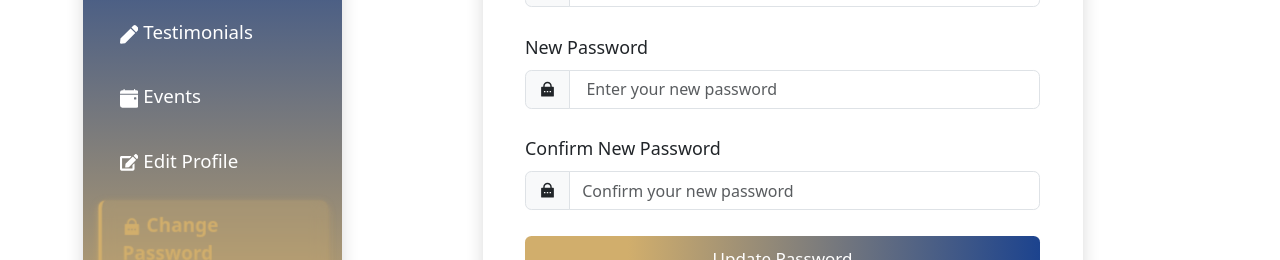
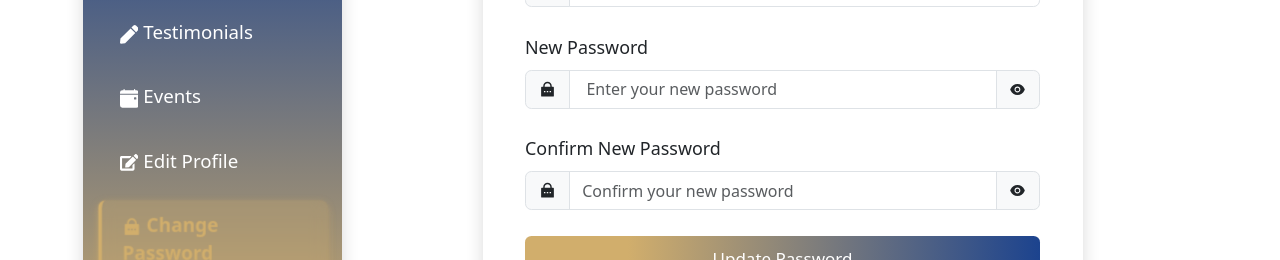
Before and after one commit to tcarsity/eriseyi-orisun-ayo, a React (Vite) app: page /admin-change-password in a window 1280 px wide. Shown: the part 372-632 px from the top of the page. Built offline with nearby package versions, Linux system fonts and the light colour scheme; no server answers; sample sign-in values are in the browser's storage.

Commit message:
added eyes pass

```diff
--- a/src/components/admin/ChangePassword.jsx
+++ b/src/components/admin/ChangePassword.jsx
@@ -1,4 +1,4 @@
-import React, { useCallback } from "react";
+import React, { useCallback, useState } from "react";
 import Layout from "../common/Layout";
 import { Link } from "react-router-dom";
 import SideBar from "../admincontrol/SideBar";
@@ -9,8 +9,10 @@ import api from "../../api/axios";
 import { useAuth } from "../context/AuthContext";
 import { RiLockPasswordFill } from "react-icons/ri";
 import LoadingButton from "../LoadingButton";
+import { AiFillEye, AiFillEyeInvisible } from "react-icons/ai";
 
 const ChangePassword = () => {
+  const [showPassword, setShowPassword] = useState(false);
   const { user } = useAuth();
   const {
     register,
@@ -144,6 +146,20 @@ const ChangePassword = () => {
                                 placeholder=" Enter your new password"
                               />
 
+                              <span
+                                className="input-group-text"
+                                role="button"
+                                onMouseDown={(e) => e.preventDefault()}
+                                onClick={() => setShowPassword((prev) => !prev)}
+                                style={{ cursor: "pointer" }}
+                              >
+                                {showPassword ? (
+                                  <AiFillEyeInvisible />
+                                ) : (
+                                  <AiFillEye />
+                                )}
+                              </span>
+
                               {errors.new_password && (
                                 <p className="invalid-feedback">
                                   {errors.new_password?.message}
@@ -177,6 +193,20 @@ const ChangePassword = () => {
                                 placeholder="Confirm your new password"
                               />
 
+                              <span
+                                className="input-group-text"
+                                role="button"
+                                onMouseDown={(e) => e.preventDefault()}
+                                onClick={() => setShowPassword((prev) => !prev)}
+                                style={{ cursor: "pointer" }}
+                              >
+                                {showPassword ? (
+                                  <AiFillEyeInvisible />
+                                ) : (
+                                  <AiFillEye />
+                                )}
+                              </span>
+
                               {errors.new_password_confirmation && (
                                 <p className="invalid-feedback">
                                   {errors.new_password_confirmation?.message}
--- a/src/components/admin/ResetPassword.jsx
+++ b/src/components/admin/ResetPassword.jsx
@@ -7,10 +7,12 @@ import { useMutation } from "@tanstack/react-query";
 import toast from "react-hot-toast";
 import { supabase } from "../../lib/supabase";
 import api from "../../api/axios";
+import { AiFillEye, AiFillEyeInvisible } from "react-icons/ai";
 
 const ResetPassword = () => {
   const navigate = useNavigate();
   const [checkingSession, setCheckingSession] = useState(true);
+  const [showPassword, setShowPassword] = useState(false);
 
   const {
     register,
@@ -125,6 +127,16 @@ const ResetPassword = () => {
                         placeholder="Please enter your new password"
                       />
 
+                      <span
+                        className="input-group-text"
+                        role="button"
+                        onMouseDown={(e) => e.preventDefault()}
+                        onClick={() => setShowPassword((prev) => !prev)}
+                        style={{ cursor: "pointer" }}
+                      >
+                        {showPassword ? <AiFillEyeInvisible /> : <AiFillEye />}
+                      </span>
+
                       {errors.password && (
                         <div className="invalid-feedback">
                           {errors.password.message}
@@ -152,6 +164,16 @@ const ResetPassword = () => {
                         }`}
                         placeholder="Please confirm password"
                       />
+
+                      <span
+                        className="input-group-text"
+                        role="button"
+                        onMouseDown={(e) => e.preventDefault()}
+                        onClick={() => setShowPassword((prev) => !prev)}
+                        style={{ cursor: "pointer" }}
+                      >
+                        {showPassword ? <AiFillEyeInvisible /> : <AiFillEye />}
+                      </span>
 
                       {errors.password_confirmation && (
                         <div className="invalid-feedback">
```
